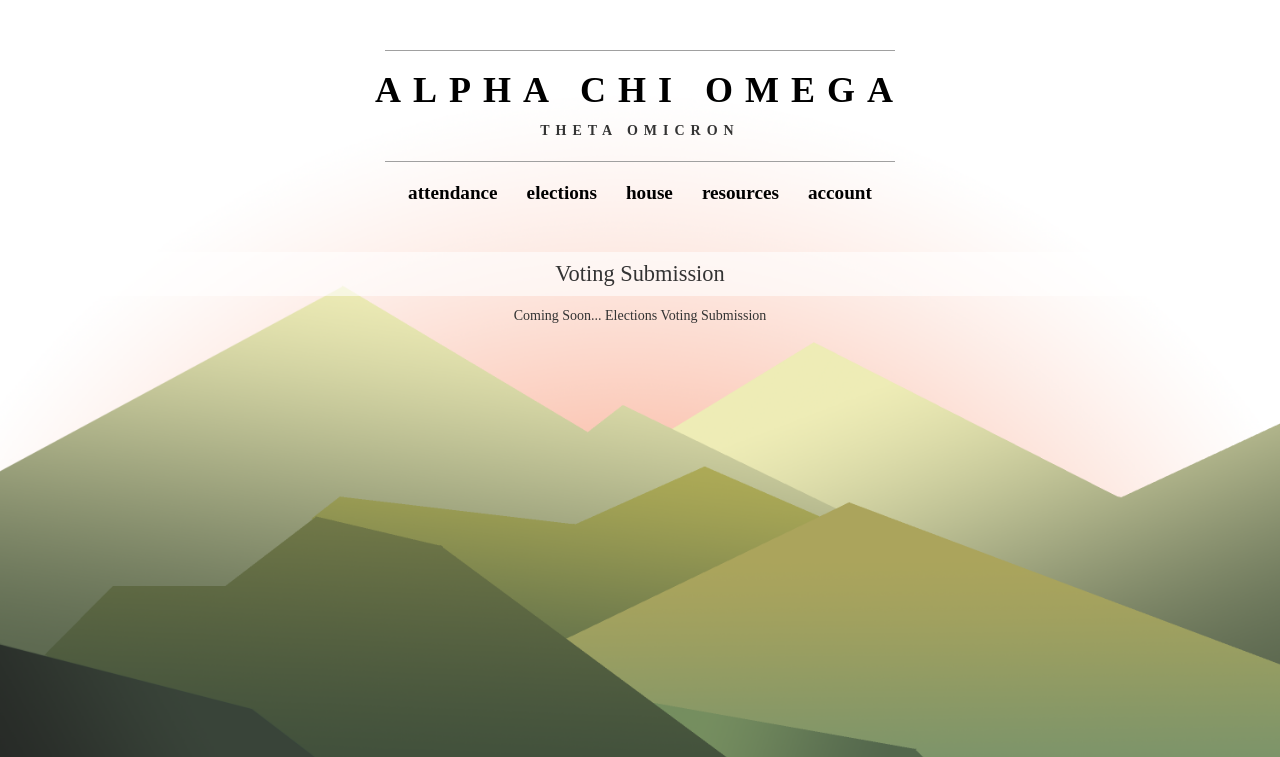
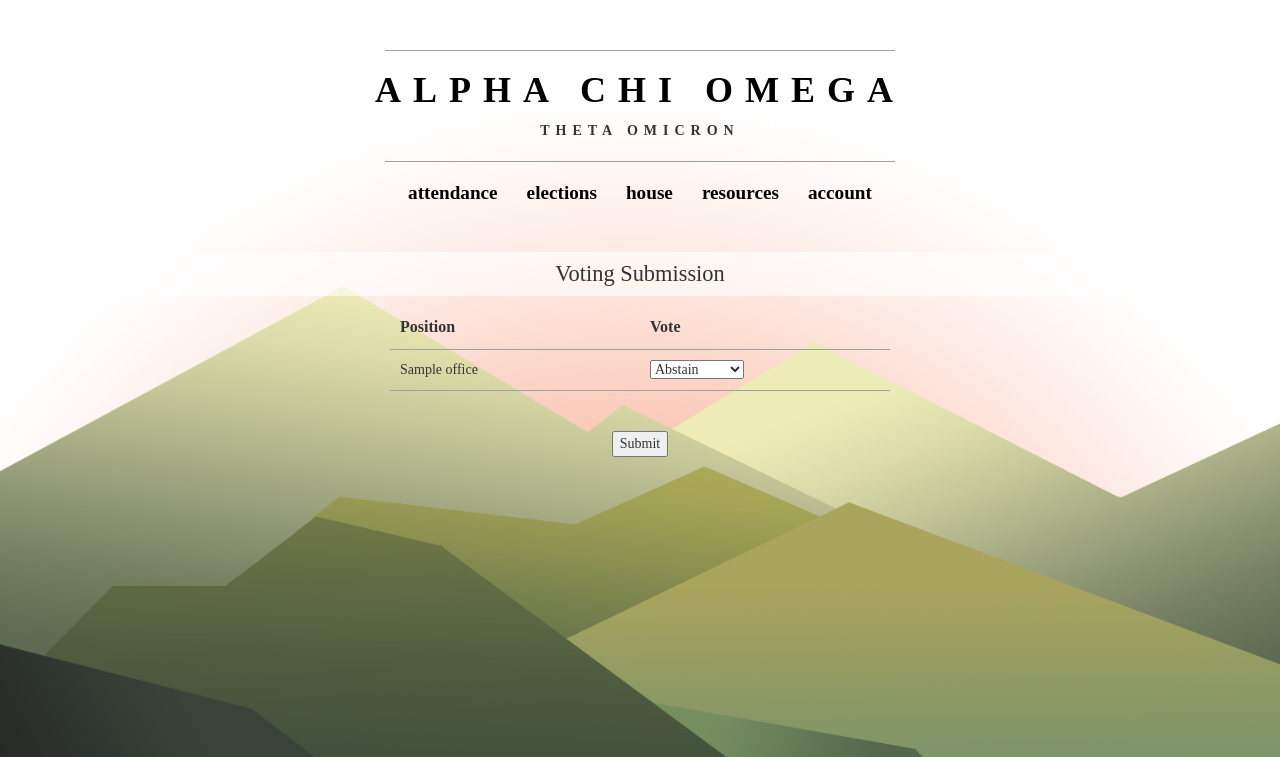
Before and after one commit to axomit-dev/axo, a Django app: page /elections/voting/submission/ in a window 1280 px wide. Shown: the top 757 px of the page. Run offline with Django 3.2, Linux system fonts and the light colour scheme; a user stored in the database is signed in; tables that the repository leaves empty hold one stand-in row (values such as "Sample post"); some libraries are stand-ins or nearby versions; some web fonts are replaced.

Commit message:
Display a voting submission page with candidates + abstain + I don't know

```diff
--- a/elections/templates/elections/voting_submission.html
+++ b/elections/templates/elections/voting_submission.html
@@ -2,8 +2,47 @@
 
 {% block content %}
 
+           <!-- TODO: Style page correctly -->
+
+
 <h2 class='att-title first-title'> Voting Submission </h2>
 
-<p> Coming Soon... Elections Voting Submission </p>
+{% regroup lois by office as grouped_lois %}
 
+     <form method="post" action="">
+       {% csrf_token %}
+
+       <table class="event-table">
+         <tr>
+           <th> Position </th>
+           <th> Vote </th>
+         </tr>
+
+         {% for office in grouped_lois %}
+           <tr>
+             <td> {{ office.grouper.title }} </td>
+             <td>
+               <select name="{{office.grouper.id}}_vote_1">
+                 <option value="Abstain">Abstain</option>
+                 <option value="idk">I don't know</option>
+                 {% for loi in office.list %}
+                   <option value="{{loi.id}}">{{loi.names_of_sisters}}</option>
+                 {% endfor %}
+               </select>
+             </td>
+           </tr>
+        {% endfor %}
+       </table>
+
+      <br>
+      <br>
+
+      <input type="submit" value="Submit" />
+
+      <br>
+      <br>
+      <br>
+      <br>
+
+   </form>
 {% endblock content %}
--- a/elections/views.py
+++ b/elections/views.py
@@ -289,7 +289,12 @@
 
 @login_required
 def voting_submission(request):
-  return render(request, 'elections/voting_submission.html', {})
+  # TODO: Only show is voting is open
+
+  # TODO: Don't just default show all the LOIs
+  #   Have a page for CRS to select the right candidates
+  lois = Loi.objects.all()
+  return render(request, 'elections/voting_submission.html', {'lois': lois})
 
 @user_passes_test(lambda u: u.is_superuser)
 def voting_results(request):
```
